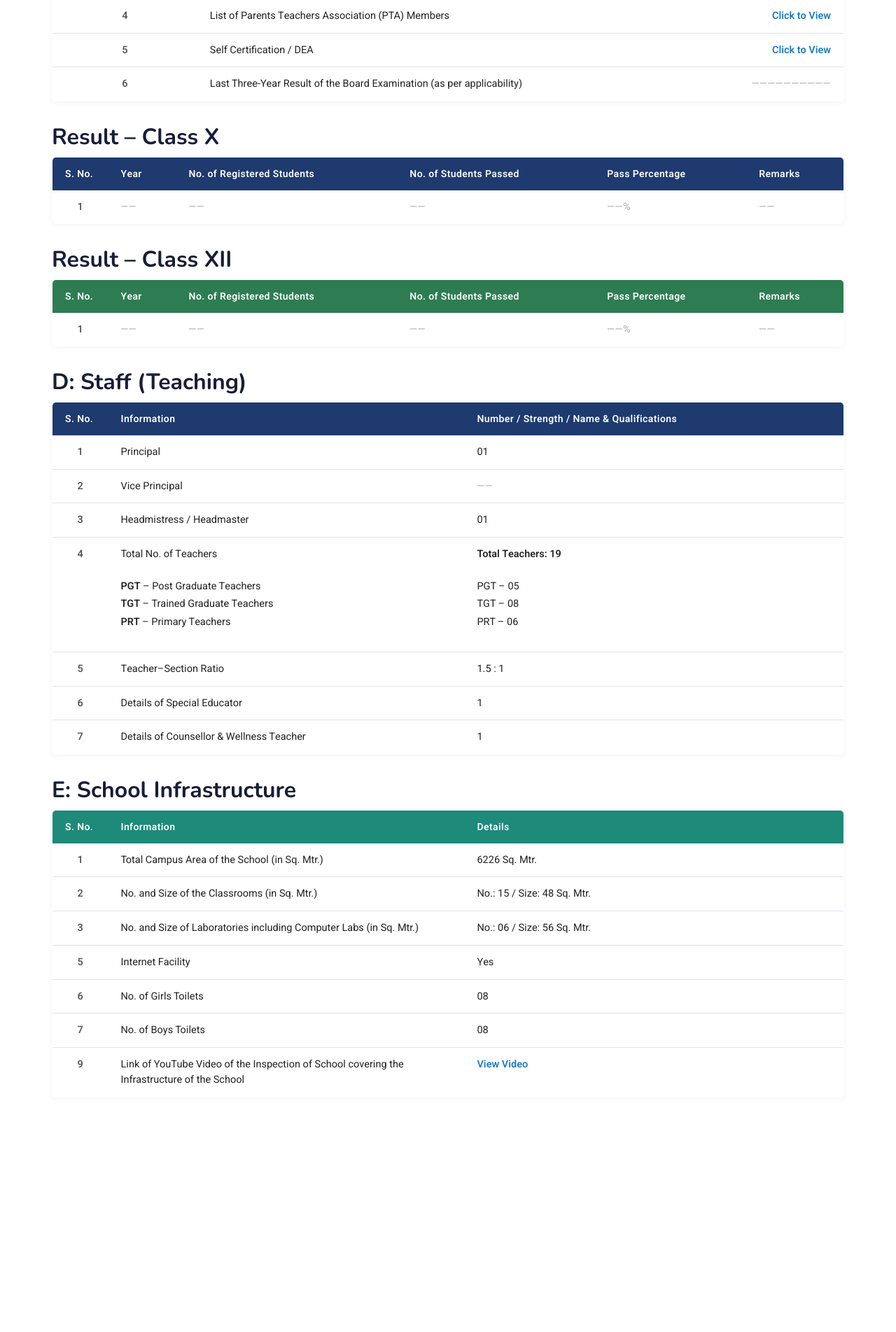
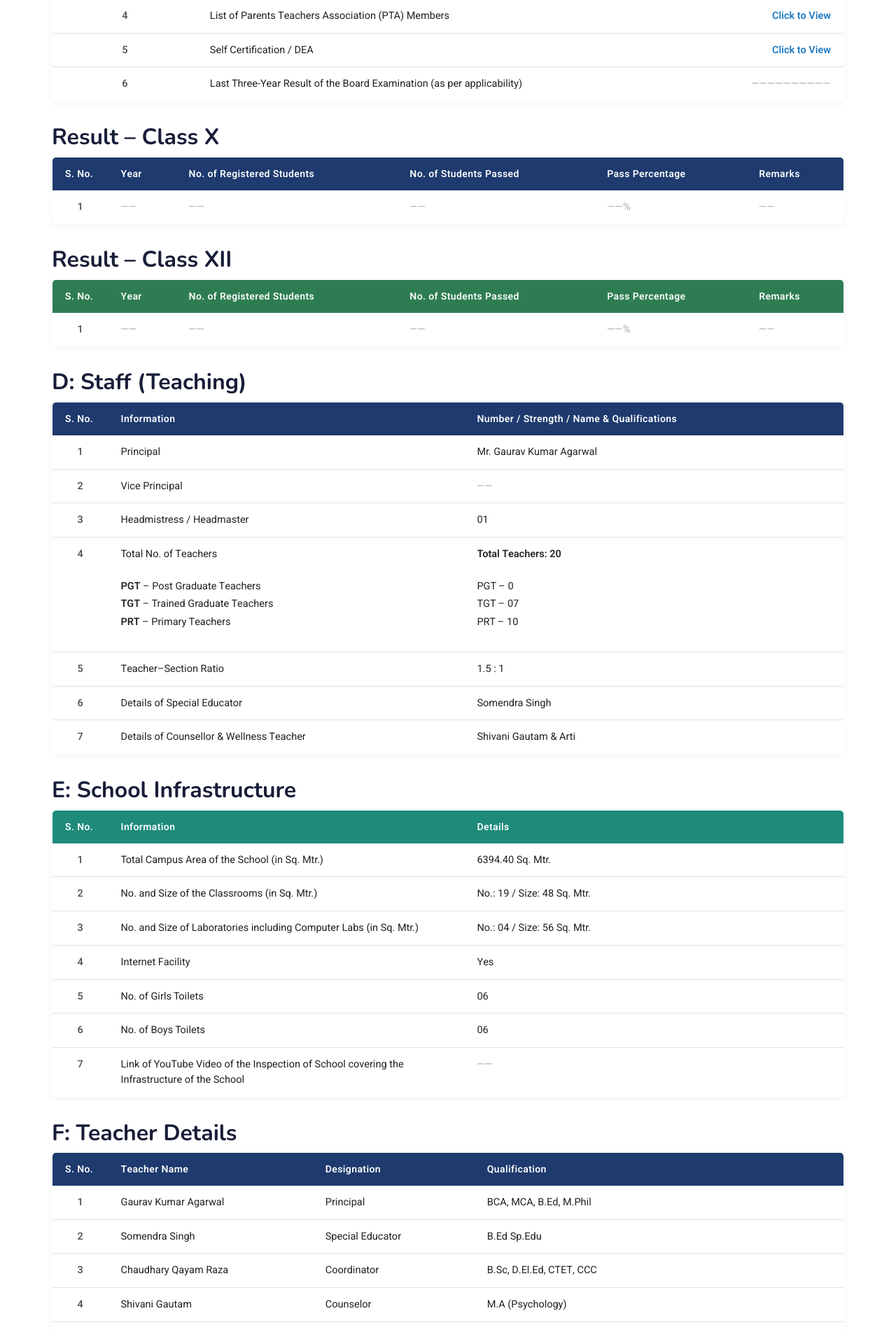
Before and after one commit to nextechissoftware/gyaani, a PHP site: page /mandatory-public-disclosures.php in a window 1280 px wide. Shown: the part 1440-3343 px from the top of the page at 70% size. Before the commit the page ends 2988 px from the top, so only its background shows below. Run offline with PHP 8.4, Linux system fonts and the light colour scheme; some libraries are stand-ins or nearby versions.

Commit message:
Mandatory public disclosure: match the CBSE SARAS disclosure (address, principal, email, staff, infrastructure, teacher details)
Document and certificate links are unchanged.

Co-Authored-By: Claude Opus 5.5 <noreply@anthropic.com>

```diff
--- a/mandatory-public-disclosures.php
+++ b/mandatory-public-disclosures.php
@@ -209,9 +209,9 @@
       <tr><td>1</td><td>Name of the School</td><td>Gyaana International School</td></tr>
       <tr><td>2</td><td>Affiliation No. (If Applicable)</td><td><span>----</span></td></tr>
       <tr><td>3</td><td>School Code (If Applicable)</td><td><span>----</span></td></tr>
-      <tr><td>4</td><td>Complete Address with Pin Code</td><td>Kahli, Gausganj, Hardoi, UTTAR PRADESH - 273202</td></tr>
-      <tr><td>5</td><td>Principal Name &amp; Qualification</td><td>Mr. Gaurav Kumar Agarwal</td></tr>
-      <tr><td>6</td><td>School Email ID</td><td>gyaanagausganj@gmail.com</td></tr>
+      <tr><td>4</td><td>Complete Address with Pin Code</td><td>Kahli, Gausganj, Hardoi, Uttar Pradesh &ndash; 241305</td></tr>
+      <tr><td>5</td><td>Principal Name &amp; Qualification</td><td>Mr. Gaurav Kumar Agarwal (B.Ed, MCA, M.Phil)</td></tr>
+      <tr><td>6</td><td>School Email ID</td><td>gyaanainternationalschool30@gmail.com</td></tr>
       <tr><td>7</td><td>Contact Details (Landline / Mobile)</td><td>+91 7522852280</td></tr>
     </tbody>
   </table>
@@ -316,7 +316,7 @@
       </tr>
     </thead>
     <tbody>
-      <tr><td>1</td><td>Principal</td><td>01</td></tr>
+      <tr><td>1</td><td>Principal</td><td>Mr. Gaurav Kumar Agarwal</td></tr>
       <tr><td>2</td><td>Vice Principal</td><td><span class="blank">——</span></td></tr>
       <tr><td>3</td><td>Headmistress / Headmaster</td><td><span>01</span></td></tr>
       <tr>
@@ -330,17 +330,17 @@
           </ul>
         </td>
         <td>
-          <strong>Total Teachers: 19</strong><br><br>
+          <strong>Total Teachers: 20</strong><br><br>
           <ul class="sub-list">
-            <li>PGT – 05</li>
-            <li>TGT – 08</li>
-            <li>PRT – 06</li>
+            <li>PGT – 0</li>
+            <li>TGT – 07</li>
+            <li>PRT – 10</li>
           </ul>
         </td>
       </tr>
       <tr><td>5</td><td>Teacher–Section Ratio</td><td>1.5 : 1</td></tr>
-      <tr><td>6</td><td>Details of Special Educator</td><td>1</td></tr>
-      <tr><td>7</td><td>Details of Counsellor &amp; Wellness Teacher</td><td>1</td></tr>
+      <tr><td>6</td><td>Details of Special Educator</td><td>Somendra Singh</td></tr>
+      <tr><td>7</td><td>Details of Counsellor &amp; Wellness Teacher</td><td>Shivani Gautam &amp; Arti</td></tr>
     </tbody>
   </table>
 
@@ -355,15 +355,60 @@
       </tr>
     </thead>
     <tbody>
-      <tr><td>1</td><td>Total Campus Area of the School (in Sq. Mtr.)</td><td>6226 Sq. Mtr.</td></tr>
-      <tr><td>2</td><td>No. and Size of the Classrooms (in Sq. Mtr.)</td><td>No.: 15 / Size: 48 Sq. Mtr.</td></tr>
-      <tr><td>3</td><td>No. and Size of Laboratories including Computer Labs (in Sq. Mtr.)</td><td>No.: 06 / Size: 56 Sq. Mtr.</td></tr>
+      <tr><td>1</td><td>Total Campus Area of the School (in Sq. Mtr.)</td><td>6394.40 Sq. Mtr.</td></tr>
+      <tr><td>2</td><td>No. and Size of the Classrooms (in Sq. Mtr.)</td><td>No.: 19 / Size: 48 Sq. Mtr.</td></tr>
+      <tr><td>3</td><td>No. and Size of Laboratories including Computer Labs (in Sq. Mtr.)</td><td>No.: 04 / Size: 56 Sq. Mtr.</td></tr>
       <!-- <tr><td>4</td><td>No. and Size of Library (in Sq. Mtr.)</td><td>No.: 01 / Size: 112 Sq. Mtr.</td></tr> -->
-      <tr><td>5</td><td>Internet Facility</td><td>Yes</td></tr>
-      <tr><td>6</td><td>No. of Girls Toilets</td><td>08</td></tr>
-      <tr><td>7</td><td>No. of Boys Toilets</td><td>08</td></tr>
+      <tr><td>4</td><td>Internet Facility</td><td>Yes</td></tr>
+      <tr><td>5</td><td>No. of Girls Toilets</td><td>06</td></tr>
+      <tr><td>6</td><td>No. of Boys Toilets</td><td>06</td></tr>
       <!-- <tr><td>8</td><td>No. of CWSN Toilets</td><td>02</td></tr> -->
-      <tr><td>9</td><td>Link of YouTube Video of the Inspection of School covering the Infrastructure of the School</td><td><a href="#">View Video</a></td></tr>
+      <tr><td>7</td><td>Link of YouTube Video of the Inspection of School covering the Infrastructure of the School</td><td><span class="blank">——</span></td></tr>
+    </tbody>
+  </table>
+
+  <!-- ══ F: TEACHER DETAILS ══ -->
+  <h2>F: Teacher Details</h2>
+  <table class="disc-table blue-head">
+    <thead>
+      <tr>
+        <th class="col-sl">S. No.</th>
+        <th>Teacher Name</th>
+        <th>Designation</th>
+        <th>Qualification</th>
+      </tr>
+    </thead>
+    <tbody>
+      <tr><td>1</td><td>Gaurav Kumar Agarwal</td><td>Principal</td><td>BCA, MCA, B.Ed, M.Phil</td></tr>
+      <tr><td>2</td><td>Somendra Singh</td><td>Special Educator</td><td>B.Ed Sp.Edu</td></tr>
+      <tr><td>3</td><td>Chaudhary Qayam Raza</td><td>Coordinator</td><td>B.Sc, D.El.Ed, CTET, CCC</td></tr>
+      <tr><td>4</td><td>Shivani Gautam</td><td>Counselor</td><td>M.A (Psychology)</td></tr>
+      <tr><td>5</td><td>Miss Bharti Sharma</td><td>Librarian</td><td>M.Lib</td></tr>
+      <tr><td>6</td><td>Purnima Sharma</td><td>Wellness Teacher</td><td>B.Sc. (ZBC), Dialysis</td></tr>
+      <tr><td>7</td><td>Arti</td><td>Wellness Teacher</td><td>BA, ANM</td></tr>
+      <tr><td>8</td><td>Arun Prakash</td><td>PTI</td><td>B.P.Ed</td></tr>
+      <tr><td>9</td><td>Kaushal Kishor Sharma</td><td>TGT</td><td>BA, B.Ed</td></tr>
+      <tr><td>10</td><td>Pankaj Singh Kanaujiya</td><td>TGT</td><td>MA, B.Ed, CTET, TET, Polytechnic</td></tr>
+      <tr><td>11</td><td>Anjali Verma</td><td>TGT</td><td>B.Sc, B.Ed, CTET, ADCA</td></tr>
+      <tr><td>12</td><td>Ragini Devi</td><td>TGT</td><td>B.Sc, MA, B.Ed, TET, CTET</td></tr>
+      <tr><td>13</td><td>Adarsh Mishra</td><td>TGT</td><td>B.Sc, B.Ed, ADCA, CCC, TET, CTET, BSTET</td></tr>
+      <tr><td>14</td><td>Rolee Patel</td><td>TGT</td><td>B.Sc, B.Ed, D.El.Ed, TET, CTET, REET, STET, CCC</td></tr>
+      <tr><td>15</td><td>Bharti Patel</td><td>TGT</td><td>B.Sc, B.Ed</td></tr>
+      <tr><td>16</td><td>Shivani Patel</td><td>PRT</td><td>B.Sc, M.Sc, D.El.Ed, UPTET, CTET</td></tr>
+      <tr><td>17</td><td>Yashvardhini Pandey</td><td>PRT</td><td>B.Sc, M.Sc, D.El.Ed, CTET</td></tr>
+      <tr><td>18</td><td>Mamta Patel</td><td>PRT</td><td>BA, MA, BTC, CTET</td></tr>
+      <tr><td>19</td><td>Nayab Fatima</td><td>PRT</td><td>B.Sc.</td></tr>
+      <tr><td>20</td><td>Anupam Singh Yadav</td><td>PRT</td><td>B.Sc, CCC</td></tr>
+      <tr><td>21</td><td>Sarita</td><td>PRT</td><td>BA, D.El.Ed, TET, CTET</td></tr>
+      <tr><td>22</td><td>Nida Khan</td><td>PRT</td><td>BA, BFSI, CCC</td></tr>
+      <tr><td>23</td><td>Ratna</td><td>PRT</td><td>B.Sc, CCC</td></tr>
+      <tr><td>24</td><td>Payal Katiyar</td><td>PRT</td><td>B.Sc</td></tr>
+      <tr><td>25</td><td>Yashvardhini Pandey</td><td>PRT</td><td>B.Sc, M.Sc, D.El.Ed, CTET</td></tr>
+      <tr><td>26</td><td>Apoorva Kashyap</td><td>NTT</td><td>B.A, M.A, B.Ed</td></tr>
+      <tr><td>27</td><td>Anshi Patel</td><td>NTT</td><td>BA, D.El.Ed, TET, CTET</td></tr>
+      <tr><td>28</td><td>Muskan Gupta</td><td>NTT</td><td>BA, NTT, ITI, CCC</td></tr>
+      <tr><td>29</td><td>Anupam Singh Yadav</td><td>Accountant</td><td>B.Sc, CCC</td></tr>
+      <tr><td>30</td><td>Miss Sukirti</td><td>Dance Teacher</td><td>B.Sc, CCC</td></tr>
     </tbody>
   </table>
 
```
